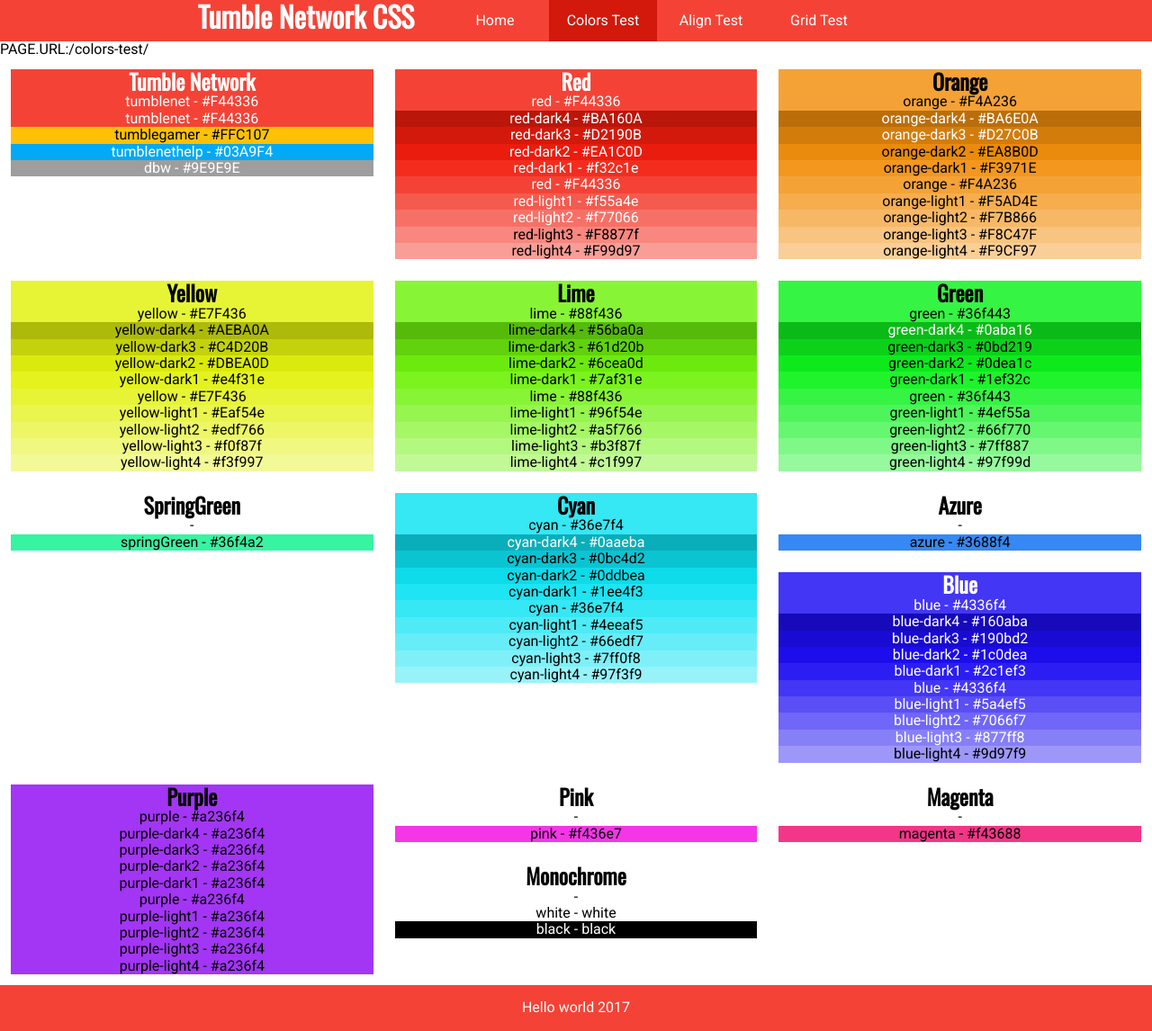
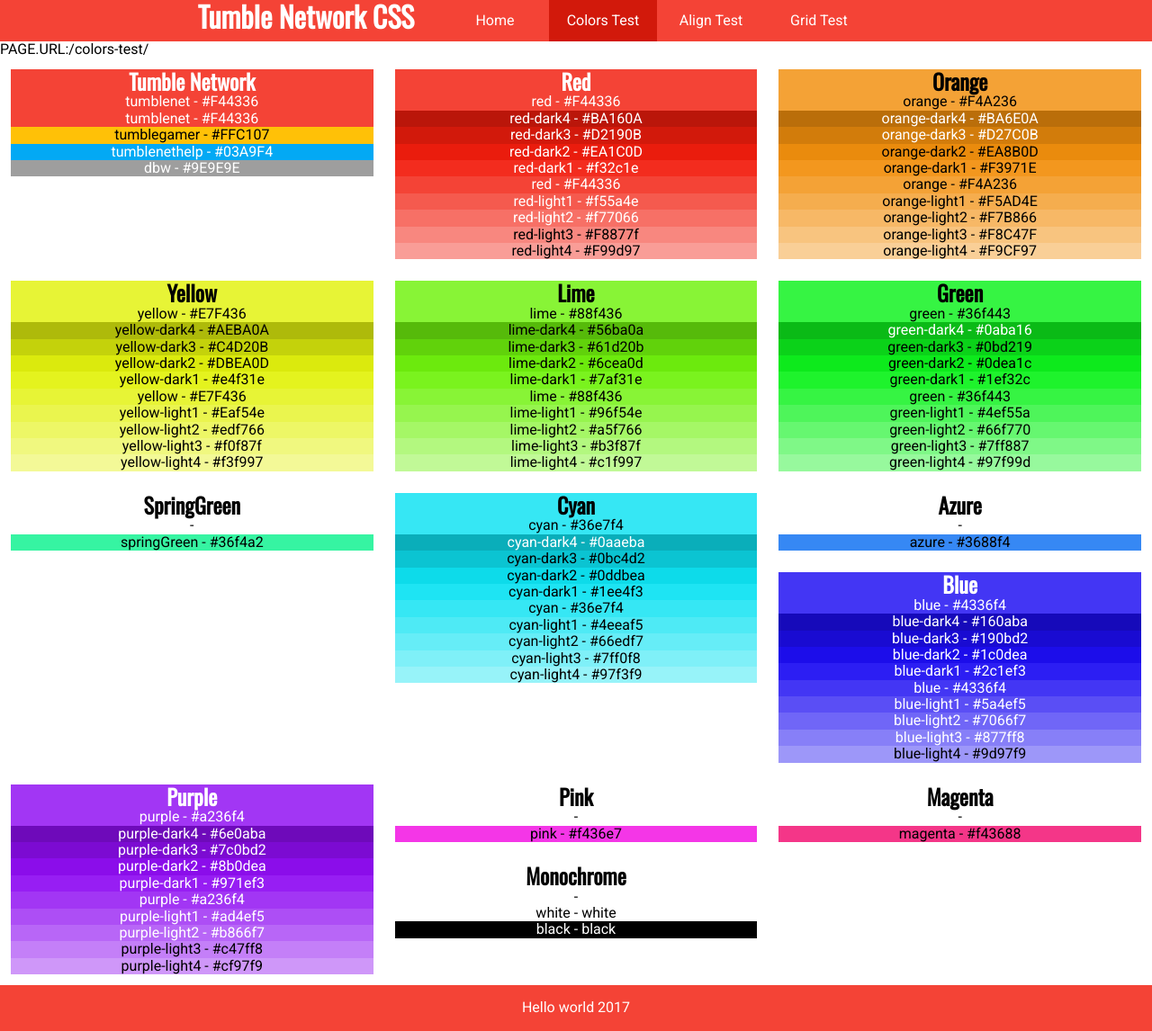
Before and after one commit to tumblenet/tumblenet-css, a Jekyll site: the page built from colors-test.html, in a window 1280 px wide. Shown: the whole page at 90% size. Built offline with Jekyll 4.4.1, drawn with Linux system fonts in a browser that asks for light colours.

Commit message:
Update css.yml

```diff
--- a/_data/css.yml
+++ b/_data/css.yml
@@ -201,23 +201,30 @@
    main: 4
    colors:
    - name: "purple-dark4"
-     value: "#a236f4"
+     value: "#6e0aba"
+     dark: yes
    - name: "purple-dark3"
-     value: "#a236f4"
+     value: "#7c0bd2"
+     dark: yes
    - name: "purple-dark2"
-     value: "#a236f4"
+     value: "#8b0dea"
+     dark: yes
    - name: "purple-dark1"
-     value: "#a236f4"
+     value: "#971ef3"
+     dark: yes
    - name: "purple"
      value: "#a236f4"
+     dark: yes
    - name: "purple-light1"
-     value: "#a236f4"
+     value: "#ad4ef5"
+     dark: yes
    - name: "purple-light2"
-     value: "#a236f4"
+     value: "#b866f7"
+     dark: yes
    - name: "purple-light3"
-     value: "#a236f4"
+     value: "#c47ff8"
    - name: "purple-light4"
-     value: "#a236f4"
+     value: "#cf97f9"
  - name: "Pink"
    main: 4
    colors:
```
